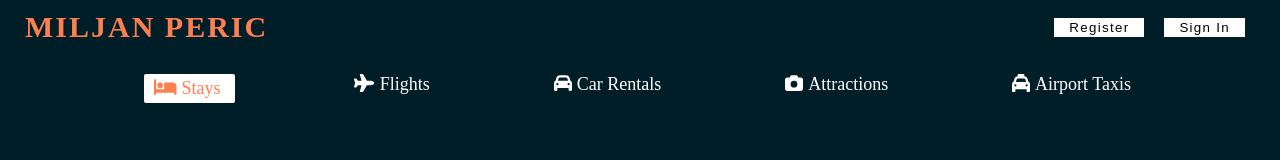
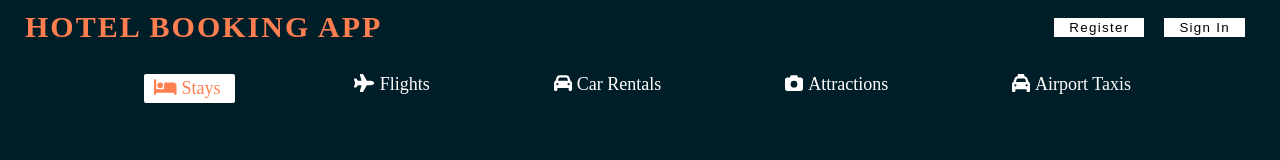
Before and after one commit to kavyab06/MERN_HotelBookingApp, a React (Create React App) app: page / in a window 1280 px wide. Shown: the top 160 px of the page. Built offline with nearby package versions, Linux system fonts and the light colour scheme; no server answers.

Commit message:
Update Header.jsx

```diff
--- a/src/components/header/Header.jsx
+++ b/src/components/header/Header.jsx
@@ -59,7 +59,7 @@ const Header = ({type}) => {
     <div className='h-container'>
         <div className="h-row">
             <div className="h-col">
-                <Link to="/">Miljan Peric</Link>
+                <Link to="/">Hotel Booking App</Link>
             </div>
             <div className="h-col">
                 {user ?
```
